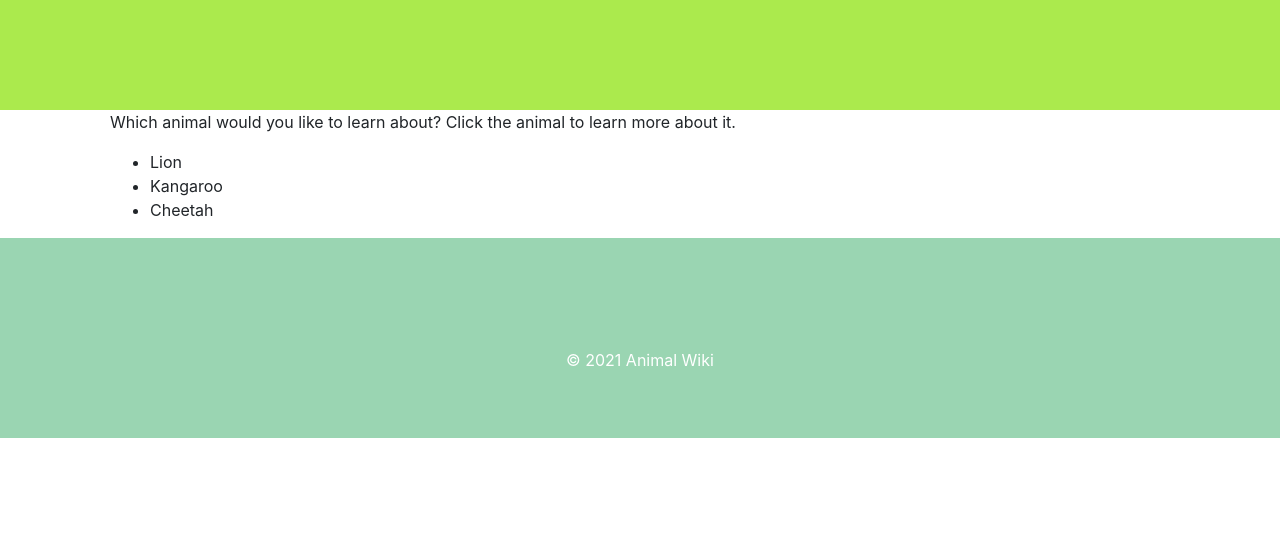
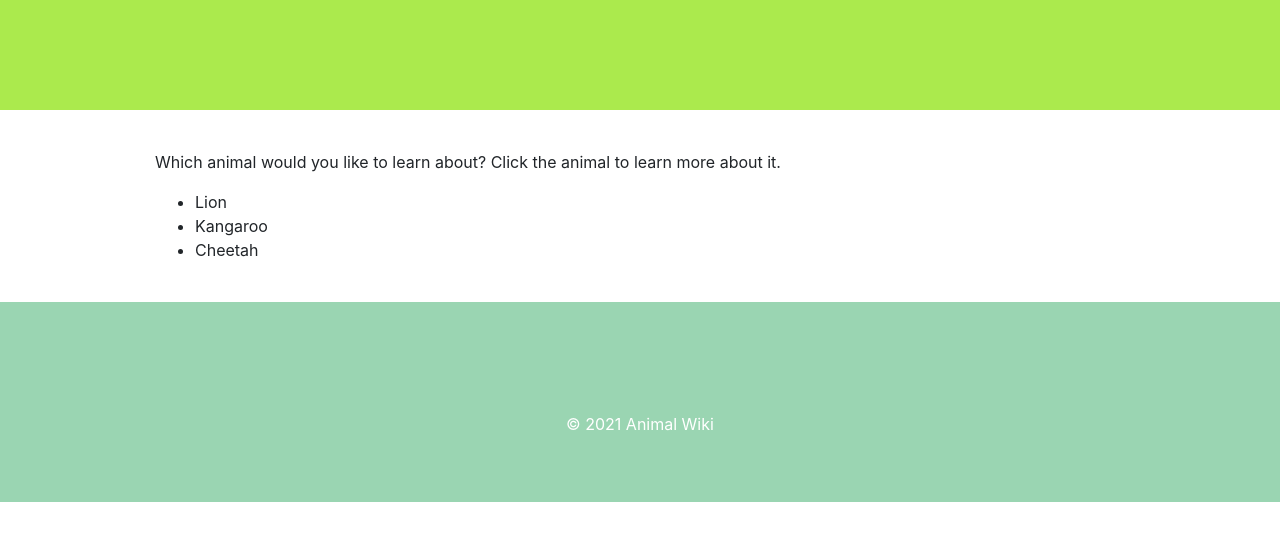
Before and after one commit to KinyuaMwathi/animal-wiki, a plain HTML site: page index.html in a window 1280 px wide. Shown: the part 190-730 px from the top of the page. Drawn offline with nearby package versions, Linux system fonts and the light colour scheme.

Commit message:
Add margin top and bottom for animal information container

```diff
--- a/css/styles.css
+++ b/css/styles.css
@@ -10,8 +10,10 @@
 }
 
 #animalInformation {
-  margin-left: 25px;
-  margin-right: 25px;
+  margin-top: 40px;
+  margin-bottom: 40px;
+  margin-left: 70px;
+  margin-right: 70px;
 }
 
 #hiddenLion, #hiddenKangaroo, #hiddenCheetah {
```
